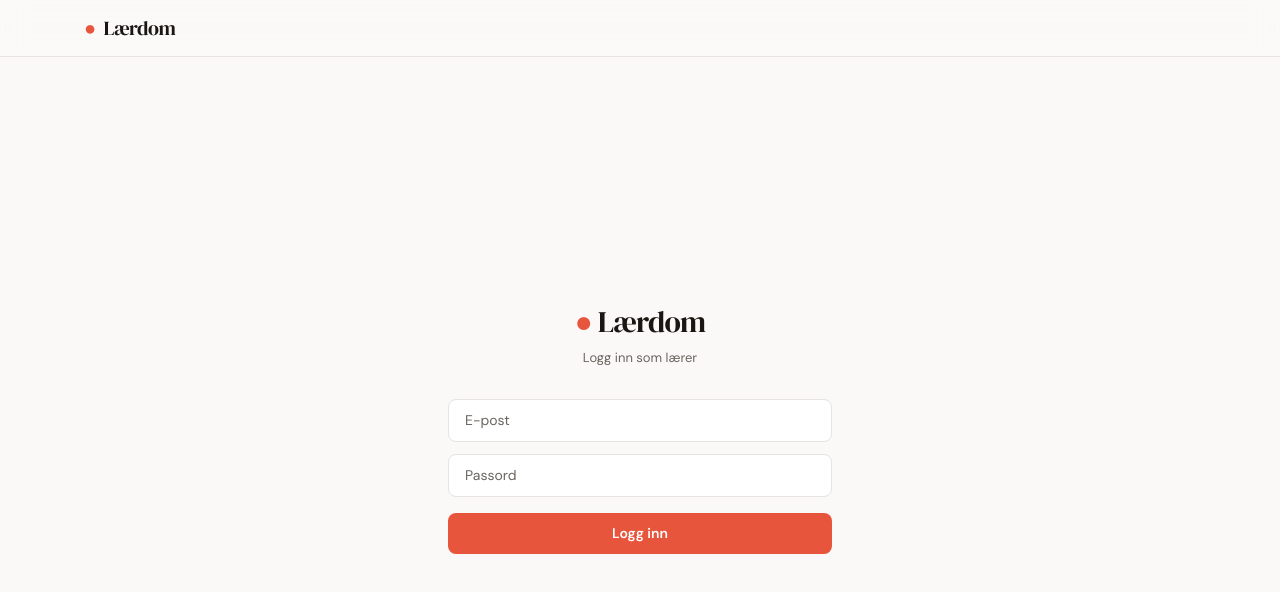
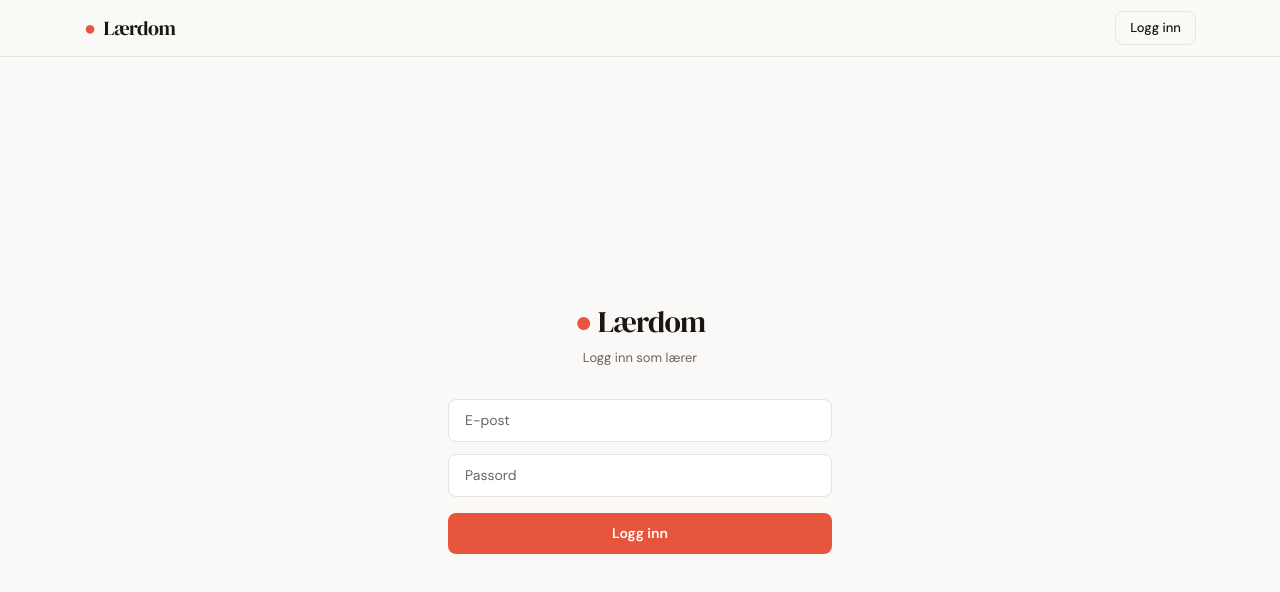
Before and after one commit to Sindreglo/Marina, a Next.js app: page /login in a window 1280 px wide. Shown: the top 592 px of the page. Built offline with nearby package versions, Linux system fonts and the light colour scheme; no server answers.

Commit message:
feat: update Navbar with auth-aware login/logout and remove Utforsk kurs

```diff
--- a/components/Navbar.tsx
+++ b/components/Navbar.tsx
@@ -1,18 +1,29 @@
 'use client'
 
 import Link from 'next/link'
-import { usePathname } from 'next/navigation'
+import { usePathname, useRouter } from 'next/navigation'
 import { BookOpen, PenLine } from 'lucide-react'
+import { signOut } from 'firebase/auth'
+import { auth } from '@/lib/firebase'
+import { useAuthContext } from '@/contexts/AuthContext'
 
 export function Navbar() {
   const pathname = usePathname()
+  const router = useRouter()
+  const { user } = useAuthContext()
   const match = pathname.match(/^\/kurs\/([^/]+)/)
   const courseId = match?.[1] ?? null
   const isEditor = pathname.endsWith('/rediger')
 
+  async function handleSignOut() {
+    await signOut(auth)
+    router.push('/')
+  }
+
   return (
     <nav className="sticky top-0 z-50 border-b border-border" style={{ background: 'rgba(250,249,247,0.85)', backdropFilter: 'blur(12px)' }}>
-      <div className="max-w-6xl mx-auto px-5 h-14 flex items-center gap-8">
+      <div className="max-w-6xl mx-auto px-5 h-14 flex items-center justify-between">
+        <div className="flex items-center gap-8">
           <Link href="/" className="font-serif text-xl tracking-tight flex items-center gap-2 shrink-0">
             <span className="text-accent">●</span> Lærdom
           </Link>
@@ -38,6 +49,33 @@ export function Navbar() {
             </div>
           )}
         </div>
+
+        <div className="flex items-center gap-4">
+          {user ? (
+            <>
+              <Link
+                href="/teacher"
+                className="text-[13px] text-ink-muted hover:text-ink transition-colors"
+              >
+                {user.email}
+              </Link>
+              <button
+                onClick={handleSignOut}
+                className="text-[13px] text-ink-muted hover:text-ink transition-colors"
+              >
+                Logg ut
+              </button>
+            </>
+          ) : (
+            <Link
+              href="/login"
+              className="text-[13px] font-medium border border-border rounded-lg px-3.5 py-1.5 text-ink hover:border-ink/30 transition-colors"
+            >
+              Logg inn
+            </Link>
+          )}
+        </div>
+      </div>
     </nav>
   )
 }
```
Lines whose indentation alone changed are shown as unchanged.
